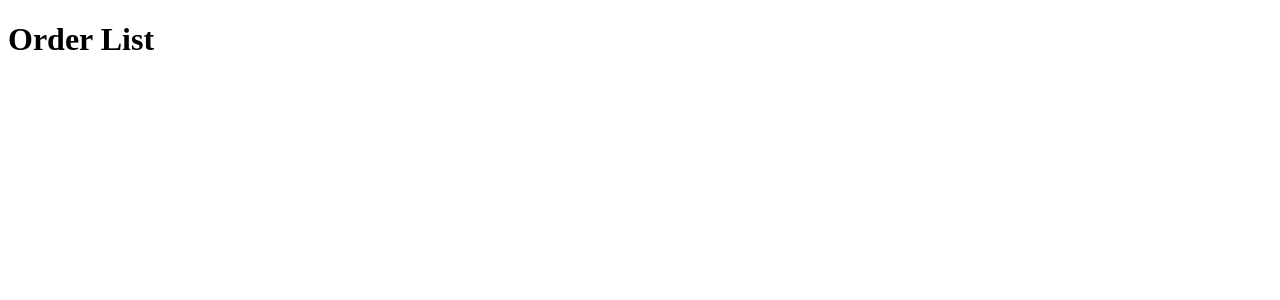
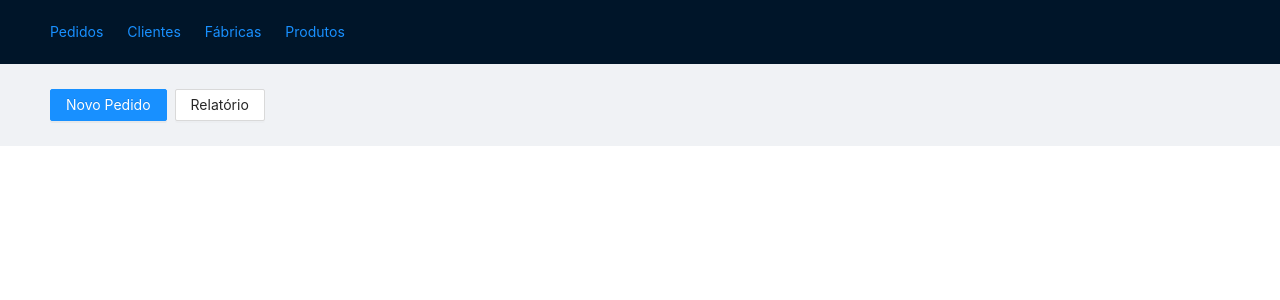
Before and after one commit to LucasMelnik/recom-web, a React (Vite) app: page /orders in a window 1280 px wide. Shown: the top 300 px of the page. Built offline with nearby package versions, Linux system fonts and the light colour scheme.

Commit message:
configure layout

```diff
--- a/package.json
+++ b/package.json
@@ -8,7 +8,7 @@
     "preview": "vite preview"
   },
   "dependencies": {
-    "antd": "^4.20.5",
+    "antd": "^4.20.6",
     "react": "^18.0.0",
     "react-dom": "^18.0.0",
     "react-router": "^6.3.0",
--- /dev/null
+++ b/src/App.css
@@ -0,0 +1,3 @@
+.body {
+  padding: 25px 50px;
+}
--- a/src/App.jsx
+++ b/src/App.jsx
@@ -1,11 +1,27 @@
+import { Layout } from 'antd';
+import { Header } from 'antd/lib/layout/layout';
+import 'antd/dist/antd.css'
+import './App.css'
+
 import { BrowserRouter } from 'react-router-dom'
 import Routes from "./Routes";
+import Navigation from './layout/menu/Navigation';
 
 function App() {
   return (
-    <BrowserRouter>
-      <Routes />
-    </BrowserRouter>
+    <>
+      <BrowserRouter>
+        <Layout className='layout'>
+          <Header>
+              <Navigation />
+          </Header>
+
+          <div className='body'>
+            <Routes />
+          </div>
+        </Layout>
+      </BrowserRouter>
+    </>
   )
 }
 
--- /dev/null
+++ b/src/layout/menu/Navigation.jsx
@@ -0,0 +1,13 @@
+import { Space } from "antd";
+import { Link } from "react-router-dom";
+
+export default function Navigation() {
+  return (
+    <Space size='large'>
+      <Link to="/orders">Pedidos</Link>
+      <Link to="/customers">Clientes</Link>
+      <Link to="/factories">Fábricas</Link>
+      <Link to="/products">Produtos</Link>
+    </Space>
+  )
+}
--- a/src/pages/Order/CreateOrder.jsx
+++ b/src/pages/Order/CreateOrder.jsx
@@ -1,5 +1,9 @@
+import { Button } from "antd";
+
 export default function CreateOrder() {
   return (
-    <h1>Create Order</h1>
+    <>
+      <Button type="primary">Novo Pedido</Button>
+    </>
   );
 }
--- a/src/pages/Order/OrderList.jsx
+++ b/src/pages/Order/OrderList.jsx
@@ -1,5 +1,14 @@
-export default function OrderList(){
+import { Button, Space } from "antd";
+import { Link } from "react-router-dom";
+
+export default function OrderList() {
+
   return (
-    <h1>Order List</h1>
-  )
+    <Space size="small">
+      <Button type="primary">
+        <Link to="/order/new">Novo Pedido</Link>
+      </Button>
+      <Button>Relatório</Button>
+    </Space>
+  );
 }
```
Also changed, not shown: 2 other files (tests, documents, lock files or other folders).
